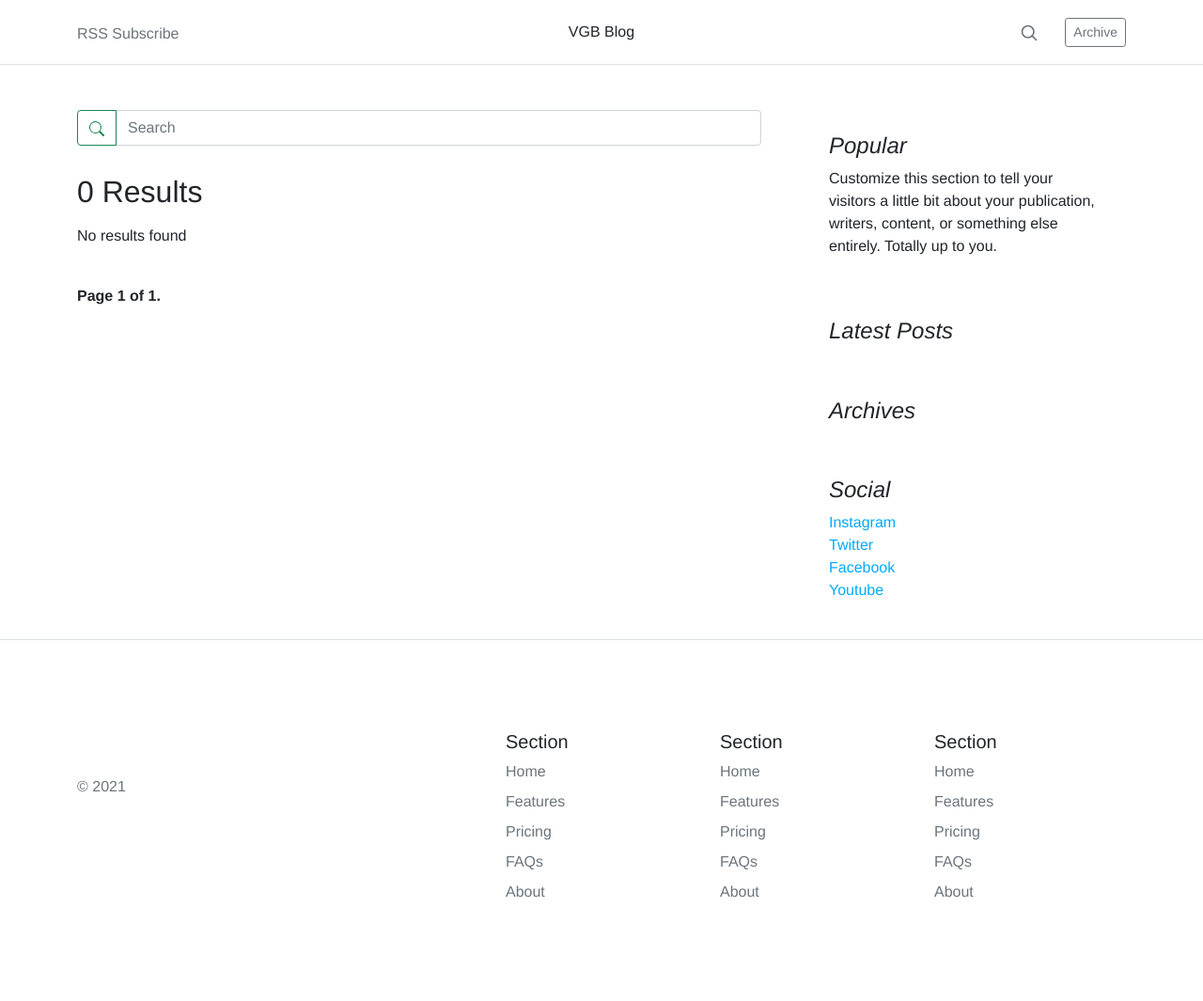
After one commit to NUCDUser/blog, a Django app: page /blog/tag/ in a window 1280 px wide. The commit adds this page. Shown: the whole page at 94% size. Run offline with Django 3.2, Linux system fonts and the light colour scheme; data that the repository does not hold is empty.

Commit message:
finished search functionality (mostly)

```diff
--- a/vgb_blog/forms.py
+++ b/vgb_blog/forms.py
@@ -9,6 +9,7 @@ class SearchForm(forms.Form):
         super().__init__(*args, **kwargs)
         self.fields['query'].widget.attrs['class'] = 'form-control'
         self.fields['query'].widget.attrs['placeholder'] = 'Search'
+        self.fields['query'].widget.attrs['id'] = 'search-input'
 
 
 class EmailPostForm(forms.Form):
--- a/vgb_blog/static/blog/css/blog.css
+++ b/vgb_blog/static/blog/css/blog.css
@@ -90,3 +90,16 @@ input[type=submit] {
     font-size: 12px;
     color: #666;
 }
+
+#navbar {
+    position: relative;
+    z-index: 130;
+    background-color: #fff;
+}
+
+#search-bar {
+    transform: translateY(-60px);
+    z-index: 100;
+    transition: all 0.2s ease-in-out;
+    /* background-color: #aaf0d7; */
+}
--- /dev/null
+++ b/vgb_blog/static/blog/js/search.js
@@ -0,0 +1,23 @@
+const searchButton = document.querySelector("#search-button");
+const searchInput = document.querySelector("#search-input");
+const searchForm = document.querySelector("#search-form");
+
+// Overwrites the same function so that it only works when searching
+searchButton.onclick = function () {
+    searchInput.focus();
+};
+
+searchForm.onsubmit = function (e) {
+    e.preventDefault();
+    if (searchInput.value.startsWith("#")) {
+        let newValue = searchInput.value
+            .slice(1)
+            .replaceAll(" ", "-")
+            .toLowerCase();
+        searchInput.name = "slug";
+        searchInput.value = newValue;
+        searchForm.action = `/blog/tag/?slug=${newValue}`;
+        searchForm.submit();
+    }
+    searchForm.submit();
+};
--- a/vgb_blog/templates/blog/base.html
+++ b/vgb_blog/templates/blog/base.html
@@ -10,32 +10,18 @@
   <title>{% block title %}{% endblock %}</title>
   <link href="https://cdn.jsdelivr.net/npm/bootstrap@5.1.3/dist/css/bootstrap.min.css" rel="stylesheet" integrity="sha384-1BmE4kWBq78iYhFldvKuhfTAU6auU8tT94WrHftjDbrCEXSU1oBoqyl2QvZ6jIW3" crossorigin="anonymous">
   <link rel="stylesheet" href="{% static 'blog/css/blog.css' %}">
+  {% block script %}<script src="{% static 'blog/js/main.js' %}" defer></script>{% endblock %}
 </head>
 <body class="d-flex flex-column min-vh-100">
   {% include 'blog/snippets/navbar.html' %}
+
   <div id="content">
     {% block content %}
     {% endblock %}
   </div>
-  <!-- <div id="sidebar">
-    <h2>My blog</h2>
-    <p>This is my blog. Total posts = {% total_posts %}</p>
-    <p>
-      <a href="{% url 'blog:post_feed' %}">Subscribe to my RSS feed</a>
-    </p>
-    <h3>Latest posts</h3>
-    {% show_latest_posts 3 %}
-    <h3>Most commented posts</h3>
-    {% get_most_commented_posts 3 as most_commented_posts %}
-    <ul>
-      {% for post in most_commented_posts %}
-        <li>
-          <a href="{{ post.get_absolute_url }}">{{ post.title }}</a>
-        </li>
-      {% endfor %}
-    </ul>
-  </div> -->
+
   {% include 'blog/snippets/footer.html' %}
   <script src="https://cdn.jsdelivr.net/npm/bootstrap@5.1.3/dist/js/bootstrap.bundle.min.js" integrity="sha384-ka7Sk0Gln4gmtz2MlQnikT1wXgYsOg+OMhuP+IlRH9sENBO0LRn5q+8nbTov4+1p" crossorigin="anonymous"></script>
+
 </body>
 </html>
--- a/vgb_blog/templates/blog/search.html
+++ b/vgb_blog/templates/blog/search.html
@@ -9,7 +9,7 @@
 <div class="container-md pt-5">
   <div class="row g-5">
     <div class="col-md-8">
-      <form action="{% url 'blog:search' %}" method="get" class="input-group">
+      <form action="{% url 'blog:search' %}" method="get" class="input-group" id="search-form">
         <button type="submit" class="btn btn-outline-success">
           <svg xmlns="http://www.w3.org/2000/svg" width="16" height="16" fill="currentColor" class="bi bi-search" viewBox="0 0 16 16">
             <path d="M11.742 10.344a6.5 6.5 0 1 0-1.397 1.398h-.001c.03.04.062.078.098.115l3.85 3.85a1 1 0 0 0 1.415-1.414l-3.85-3.85a1.007 1.007 0 0 0-.115-.1zM12 6.5a5.5 5.5 0 1 1-11 0 5.5 5.5 0 0 1 11 0z"/>
@@ -18,26 +18,27 @@
         {{ search_form }} <!-- TODO Make it have the query search term preloaded -->
       </form>
       <div id="results" class="d-flex align-items-center justify-content-between">
-        {% with results.count as total_results %}
         <h2 class="pb-3 border-0"><span>{{ total_results }}</span> Result{{ total_results|pluralize }}</h2>
-        {% endwith %}
+
+        {% if not searching_tags %}
         <ul class="list-group list-group-horizontal">
           <li class="list-group-item">
-            <a href="">
+            <a href="?query={{ query }}&order_by=newest">
               <small>newest</small>
             </a>
           </li>
           <li class="list-group-item">
-            <a href="">
+            <a href="?query={{ query }}&order_by=oldest">
               <small>oldest</small>
             </a>
           </li>
           <li class="list-group-item">
-            <a href="">
+            <a href="?query={{ query }}&order_by=relevancy">
               <small>relevancy</small>
             </a>
           </li>
         </ul>
+        {% endif %}
       </div>
       {% for post in results %}
       <div class="card mb-3 border-0">
@@ -47,7 +48,7 @@
           </div>
           <div class="col-md-8">
             <div class="card-body">
-              <h5 class="card-title">{{post.title}}</h5>
+              <h5 class="card-title"><a href="{{ post.get_absolute_url }}">{{post.title}}</a></h5>
               <h6 class="card-title text-muted fw-normal">By <span class="fw-bold">{{ post.author|capfirst }}</span> | {{ post.publish|date:"F j Y | h:i a "}}</h6>
               <p class="card-text">{{ post.body|truncatewords:30 }}</p>
               {% if post.has_been_updated %}
@@ -66,24 +67,15 @@
         <p>No results found</p>
       {% endfor %}
 
-      {% include 'blog/pagination.html' with page=results %}
+      {% include 'blog/pagination.html' with page=page %}
     </div>
 
     <!-- SIDEBAR -->
-    <div class="col-md-4">
-      <div class="position-sticky" style="top: 2rem;">
-        <div class="p-4 mb-3">
-          <h4 class="fst-italic">Popular</h4>
-          <p class="mb-0">Customize this section to tell your visitors a little bit about your publication, writers, content, or something else entirely. Totally up to you.</p>
-        </div>
-
-        {% show_latest_posts %}
-
-        {% archive_dates %}
-
-        {% include 'blog/snippets/social_media.html' %}
-      </div>
-    </div>
+    {% include 'blog/snippets/sidebar.html' %}
   </div>
 </div>
 {% endblock content %}
+
+{% block script %}
+  <script src="{% static 'blog/js/search.js' %}" defer></script>
+{% endblock script %}
--- a/vgb_blog/templates/blog/snippets/navbar.html
+++ b/vgb_blog/templates/blog/snippets/navbar.html
@@ -1,4 +1,4 @@
-<nav class="border-bottom">
+<nav class="border-bottom" id="navbar">
   <div class="container-md">
     <header class="blog-header py-3">
       <div class="row flex-nowrap justify-content-between align-items-center">
@@ -9,7 +9,7 @@
           <a class="blog-header-logo text-dark" href="{% url 'blog:index' %}">VGB Blog</a>
         </div>
         <div class="col-4 d-flex justify-content-end align-items-center">
-          <button type="button" class="btn link-secondary border-0" aria-label="Search" data-bs-toggle="modal" data-bs-target="#exampleModal">
+          <button type="button" class="btn link-secondary border-0" aria-label="Search" id="search-button">
             <svg xmlns="http://www.w3.org/2000/svg" width="20" height="20" fill="none" stroke="currentColor" stroke-linecap="round" stroke-linejoin="round" stroke-width="2" class="mx-3" role="img" viewBox="0 0 24 24"><title>Search</title><circle cx="10.5" cy="10.5" r="7.5"/><path d="M21 21l-5.2-5.2"/></svg>
           </button>
           <a class="btn btn-sm btn-outline-secondary" href="#">Archive</a>
@@ -19,29 +19,9 @@
   </div>
 </nav>
 
-<!-- Modal -->
-<div class="modal fade" id="exampleModal" tabindex="-1" aria-labelledby="exampleModalLabel" aria-hidden="true">
-  <div class="modal-dialog">
-    <div class="modal-content">
-      <div class="modal-header">
-        <h5 class="modal-title" id="exampleModalLabel">Modal title</h5>
-        <button type="button" class="btn-close" data-bs-dismiss="modal" aria-label="Close"></button>
-      </div>
-      <div class="modal-body">
-        ...
-      </div>
-      <div class="modal-footer">
-        <button type="button" class="btn btn-secondary" data-bs-dismiss="modal">Close</button>
-        <button type="button" class="btn btn-primary">Save changes</button>
-      </div>
-    </div>
-  </div>
-</div>
-
-
 {% if not searching %}
-  <div class="search-bar d-flex align-items-center justify-content-center">
-    <form action="/blog/search" method="get" class="wrapper p-2 input-group" style="max-width: 300px;">
+  <div class="d-flex align-items-center justify-content-center" id="search-bar">
+    <form action="/blog/search" method="get" class="wrapper p-2 input-group" style="max-width: 300px;" id="search-form">
       <button type="submit" class="btn btn-outline-success">
         <svg xmlns="http://www.w3.org/2000/svg" width="16" height="16" fill="currentColor" class="bi bi-search" viewBox="0 0 16 16">
           <path d="M11.742 10.344a6.5 6.5 0 1 0-1.397 1.398h-.001c.03.04.062.078.098.115l3.85 3.85a1 1 0 0 0 1.415-1.414l-3.85-3.85a1.007 1.007 0 0 0-.115-.1zM12 6.5a5.5 5.5 0 1 1-11 0 5.5 5.5 0 0 1 11 0z"/>
--- /dev/null
+++ b/vgb_blog/templates/blog/snippets/sidebar.html
@@ -0,0 +1,29 @@
+{% load blog_tags %}
+
+<div class="col-md-4">
+  <div class="position-sticky" style="top: 2rem;">
+    <div class="p-4 mb-3">
+      <h4 class="fst-italic">Popular</h4>
+      <p class="mb-0">Customize this section to tell your visitors a little bit about your publication, writers, content, or something else entirely. Totally up to you.</p>
+    </div>
+
+    {% if similar_posts %}
+      <div class="p-4">
+        <h4 class="fst-italic">Similar Posts</h4>
+        {% for post in similar_posts %}
+          <p class="mb-0">
+            <a href="{{ post.get_absolute_url }}">{{ post.title }}</a>
+          </p>
+        {% empty %}
+          <p class="mb-0">This post does not assimilate any other.</p>
+        {% endfor %}
+      </div>
+    {% endif %}
+
+    {% show_latest_posts %}
+
+    {% archive_dates %}
+
+    {% include 'blog/snippets/social_media.html' %}
+  </div>
+</div>
--- a/vgb_blog/templates/blog/snippets/social_media.html
+++ b/vgb_blog/templates/blog/snippets/social_media.html
@@ -1,5 +1,5 @@
 <div class="p-4">
-  <h4 class="fst-italic">Tags</h4>
+  <h4 class="fst-italic">Social</h4>
   <ol class="list-unstyled">
     <li><a href="#">Instagram</a></li>
     <li><a href="#">Twitter</a></li>
--- a/vgb_blog/templates/blog/tag_snippets/archives.html
+++ b/vgb_blog/templates/blog/tag_snippets/archives.html
@@ -2,7 +2,7 @@
   <h4 class="fst-italic">Archives</h4>
   <ol class="list-unstyled mb-0">
     {% for timeframe in dates %}
-      <li><a href="#">{{ timeframe|date:"F Y" }}</a></li>
+      <li><a href="{% url 'blog:posts_by_date' timeframe|date:'Y' timeframe|date:'m' %}">{{ timeframe|date:"F Y" }}</a></li>
     {% endfor %}
   </ol>
 </div>
--- a/vgb_blog/templates/blog/tag_snippets/tags.html
+++ b/vgb_blog/templates/blog/tag_snippets/tags.html
@@ -1,4 +1,4 @@
 {% for tag in tags %}
-  <a href="/blog/tag/{{ tag.slug }}">{{ tag|lower }}</a>
+  <a href="/blog/tag/?slug={{ tag.slug }}">{{ tag|lower }}</a>
   {% if not forloop.last %}, {% endif %}
 {% endfor %}
--- a/vgb_blog/urls.py
+++ b/vgb_blog/urls.py
@@ -8,9 +8,10 @@ urlpatterns = [
     # Post views
     path('', views.Index.as_view(), name='index'),
     path('search/', views.SearchView.as_view(), name='search'),
-    path('detail/', views.Detail.as_view(), name='detail'),
-    path('tag/<slug:tag_slug>/', views.PostListView.as_view(), name='post_list_by_tag'),
-    path('<int:year>/<int:month>/<int:day>/<slug:post>/', views.post_detail, name='post_detail'),
+    path('search/<int:year>/<int:month>/', views.SearchView.as_view(), name='posts_by_date'),
+    path('tag/', views.PostListView.as_view(), name='post_list_by_tag'),
+    # path('tag/<slug:tag_slug>/', views.PostListView.as_view(), name='post_list_by_tag'),
+    path('<int:year>/<int:month>/<int:day>/<slug:post>/', views.Detail.as_view(), name='post_detail'),
     path('<int:post_id>/share/', views.post_share, name='post_share'),
     path('test/', views.test),
 
--- a/vgb_blog/views.py
+++ b/vgb_blog/views.py
@@ -1,15 +1,30 @@
-from django.http import HttpResponse
+from django.http import Http404, HttpResponse
+from django.core.exceptions import ObjectDoesNotExist
 from django.shortcuts import render, get_object_or_404
 from django.core.paginator import Paginator, EmptyPage, PageNotAnInteger
 from django.views.generic import ListView, TemplateView, View
 from django.core.mail import send_mail
 from django.db.models import Count
 from django.contrib.postgres.search import SearchVector, SearchQuery, SearchRank, TrigramSimilarity
+from django.utils.text import slugify
 
 from taggit.models import Tag
 
 from .models import Post, Comment
 from .forms import EmailPostForm, CommentForm, SearchForm
+
+class CustomPaginator(Paginator):
+    def validate_number(self, number):
+        try:
+            return super().validate_number(number)
+        except PageNotAnInteger:
+            return 1
+        except EmptyPage:
+            return self.num_pages
+
+
+def slug_to_string(slug):
+    return slug.replace('-', ' ')
 
 # Create your views here.
 class Index(ListView):
@@ -31,15 +46,35 @@ def test(request):
 
 class SearchView(ListView):
     template_name = 'blog/search.html'
+    paginate_by = 5
     context_object_name = 'results'
-    paginate_by = 9
+    paginator_class = CustomPaginator
+    query_keyword = None
 
     def get_queryset(self):
         if 'query' in self.request.GET:
             form = SearchForm(self.request.GET)
             if form.is_valid():
-                query = form.cleaned_data['query']
-                return Post.published.annotate(similarity=TrigramSimilarity('title', query)).filter(similarity__gt=0.1).order_by('-similarity')
+                self.query_keyword = form.cleaned_data['query']
+                base_query = Post.published.annotate(similarity=TrigramSimilarity('title', self.query_keyword)).filter(similarity__gt=0.1)
+                if 'order_by' in self.request.GET:
+                    if self.request.GET['order_by'] == 'newest':
+                        return base_query.order_by('-publish')
+                    elif self.request.GET['order_by'] == 'oldest':
+                        return base_query.order_by('publish')
+                return base_query.order_by('-similarity')
+
+        elif 'year' and 'month' in self.kwargs:
+            return Post.published.filter(publish__year=self.kwargs['year'], publish__month=self.kwargs['month'])
+
+        elif 'slug' in self.request.GET:
+            self.query_keyword = self.request.GET['slug']
+            try:
+                tag = Tag.objects.get(slug=slugify(self.query_keyword))
+                return Post.published.all().filter(tags__in=[tag])
+            except ObjectDoesNotExist:
+                pass # Will go to the default return of the get_queryset function
+
         return Post.objects.none()
 
     def get_context_data(self, **kwargs):
@@ -47,42 +82,47 @@ class SearchView(ListView):
         # when at /search hide the search bar functionality of the nav
         context['searching'] = True
         context['search_form'] = SearchForm()
-        paginator = Paginator(self.object_list, self.paginate_by)
+        context['total_results'] = self.object_list.count()
+        paginator = self.paginator_class(self.object_list, self.paginate_by)
 
         page = self.request.GET.get('page')
-        try:
-            posts = paginator.page(page)
-        except PageNotAnInteger:
-            posts = paginator.page(1)
-        except EmptyPage:
-            posts = paginator.page(paginator.num_pages)
-        context['results'] = posts
-        if 'query' in self.request.GET:
-            context['search_form'] = SearchForm(initial={'query':self.request.GET['query']})
+        paginator_pages = paginator.page(page)
+        context['page'] = paginator_pages
+        if self.query_keyword:
+            context['search_form'] = SearchForm(initial={'query':self.query_keyword})
+            context['query'] = self.query_keyword
         return context
 
 class PostListView(ListView):
-    paginate_by = 3
     template_name = 'blog/search.html'
+    paginate_by = 5
+    context_object_name = 'results'
+    paginator_class = CustomPaginator
+    query_keyword = None
 
     def get_queryset(self):
-        if self.kwargs['tag_slug']:
-            tag = get_object_or_404(Tag, slug=self.kwargs['tag_slug'])
-            return Post.published.all().filter(tags__in=[tag])
+        if 'slug' in self.request.GET:
+            self.query_keyword = self.request.GET['slug']
+            try:
+                tag = Tag.objects.get(slug=slugify(self.query_keyword))
+                return Post.published.all().filter(tags__in=[tag])
+            except ObjectDoesNotExist:
+                pass
+        return Post.objects.none()
 
     def get_context_data(self, **kwargs):
         context = super().get_context_data(**kwargs)
+        context['searching'] = True
+        context['searching_tags'] = True
         context['search_form'] = SearchForm()
-        paginator = Paginator(self.object_list, self.paginate_by)
+        if self.query_keyword:
+            context['search_form'] = SearchForm(initial={'query': '#' +  self.query_keyword})
+        context['total_results'] = self.object_list.count()
+        paginator = self.paginator_class(self.object_list, self.paginate_by)
 
         page = self.request.GET.get('page')
-        try:
-            posts = paginator.page(page)
-        except PageNotAnInteger:
-            posts = paginator.page(1)
-        except EmptyPage:
-            posts = paginator.page(paginator.num_pages)
-        context['results'] = posts
+        paginator_pages = paginator.page(page)
+        context['page'] = paginator_pages
         return context
 
 
@@ -90,44 +130,46 @@ class Detail(View):
     template_name = 'blog/detail.html'
     total_similar_posts = 4
 
-    def get(self, request):
-        post = get_object_or_404(Post, slug=self.kwargs['post'], status='published', publish__year=self.kwargs['year'], publish__month=self.kwargs['month'], publish__day=self.kwargs['day'])
+    def get(self, request, year, month, day, post):
+        post = get_object_or_404(Post, slug=post, status='published', publish__year=year, publish__month=month, publish__day=day)
         post_tags_ids = post.tags.values_list('id', flat=True)
         similar_posts = Post.published.filter(tags__in=post_tags_ids).exclude(id=post.id)
         similar_posts = similar_posts.annotate(same_tags=Count('tags')).order_by('-same_tags', '-publish')[:self.total_similar_posts]
         context = {
+            'post': post,
             'similar_posts': similar_posts,
+            'search_form': SearchForm(),
         }
         return render(request, self.template_name, context)
 
 
-def post_detail(request, year, month, day, post):
-    post = get_object_or_404(Post, slug=post, status='published', publish__year=year, publish__month=month, publish__day=day)
-    comments = post.comments.filter(active=True)
+# def post_detail(request, year, month, day, post):
+#     post = get_object_or_404(Post, slug=post, status='published', publish__year=year, publish__month=month, publish__day=day)
+#     comments = post.comments.filter(active=True)
 
-    new_comment = None
+#     new_comment = None
 
-    if request.method == 'POST':
-        comment_form = CommentForm(data=request.POST)
-        if comment_form.is_valid():
-            new_comment = comment_form.save(commit=False)
-            new_comment.post = post
-            new_comment.save()
-    else:
-        comment_form = CommentForm()
+#     if request.method == 'POST':
+#         comment_form = CommentForm(data=request.POST)
+#         if comment_form.is_valid():
+#             new_comment = comment_form.save(commit=False)
+#             new_comment.post = post
+#             new_comment.save()
+#     else:
+#         comment_form = CommentForm()
 
-    post_tags_ids = post.tags.values_list('id', flat=True) # Returns a list of tag IDs
-    similar_posts = Post.published.filter(tags__in=post_tags_ids).exclude(id=post.id)
-    similar_posts = similar_posts.annotate(same_tags=Count('tags')).order_by('-same_tags', '-publish')[:4]
+#     post_tags_ids = post.tags.values_list('id', flat=True) # Returns a list of tag IDs
+#     similar_posts = Post.published.filter(tags__in=post_tags_ids).exclude(id=post.id)
+#     similar_posts = similar_posts.annotate(same_tags=Count('tags')).order_by('-same_tags', '-publish')[:4]
 
-    context = {
-        'post': post,
-        'comments': comments,
-        'new_comment': new_comment,
-        'comment_form': comment_form,
-        'similar_posts': similar_posts,
-    }
-    return render(request, 'blog/detail.html', context)
+#     context = {
+#         'post': post,
+#         'comments': comments,
+#         'new_comment': new_comment,
+#         'comment_form': comment_form,
+#         'similar_posts': similar_posts,
+#     }
+#     return render(request, 'blog/detail.html', context)
 
 
 def post_share(request, post_id):
```
Also changed, not shown: vgb_blog/static/blog/js/main.js (added, +32 -0 lines), vgb_blog/templates/blog/detail.html (+1 -47 lines).
